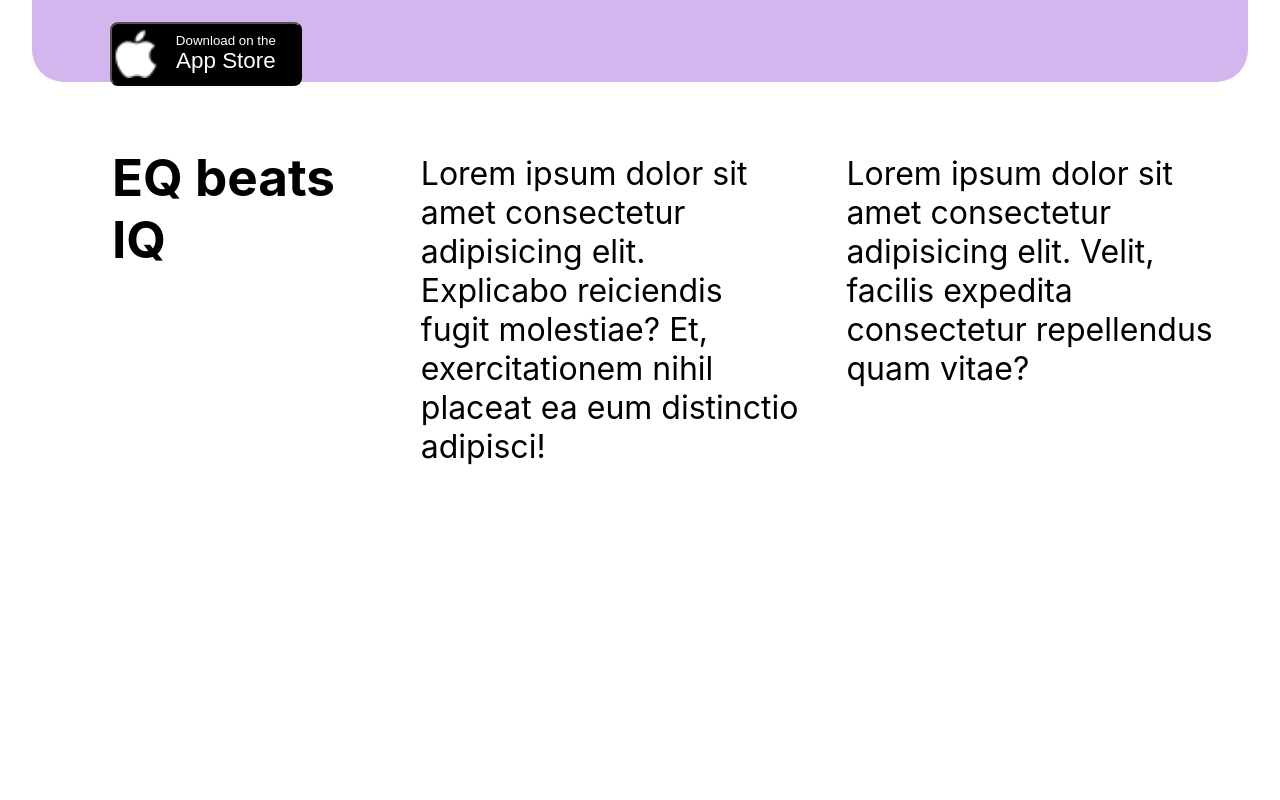
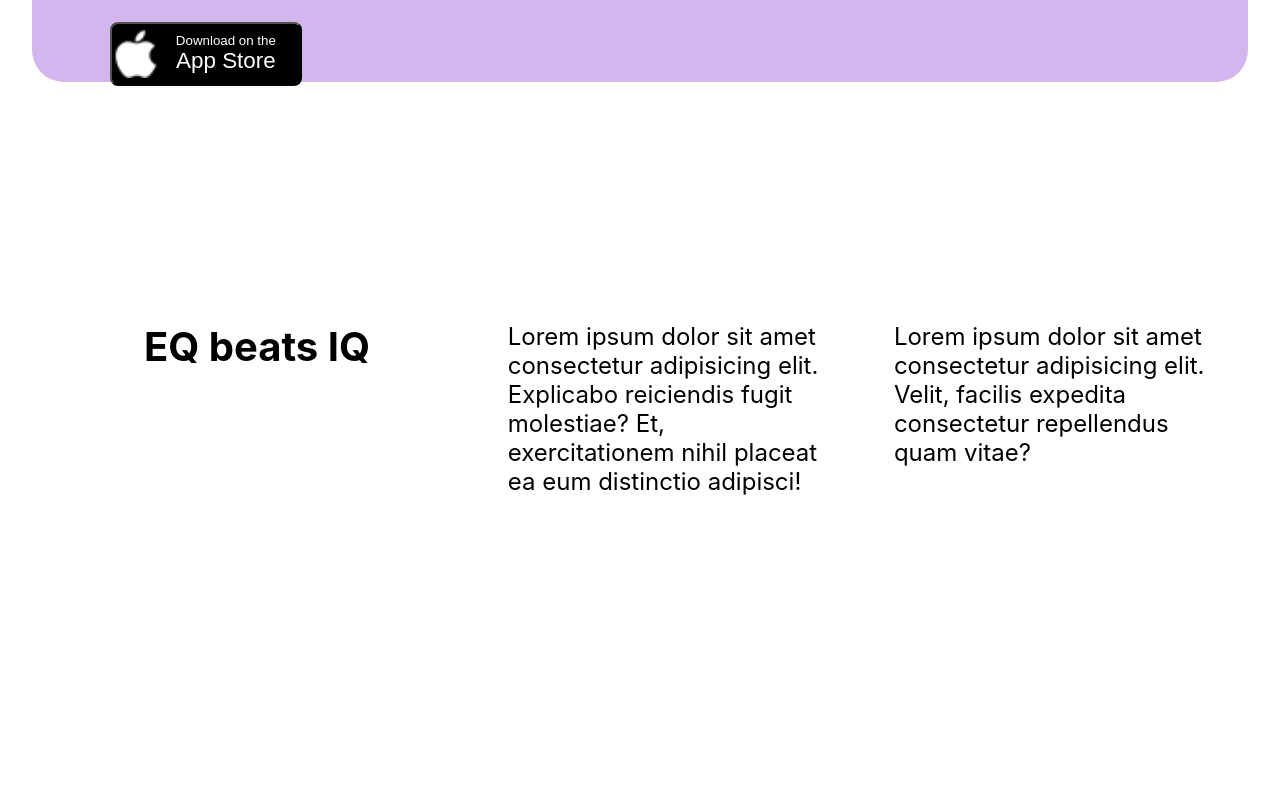
Before and after one commit to harshvg247/website-template, a React (Create React App) app: page / in a window 1280 px wide. Shown: the part 740-1540 px from the top of the page. Built offline with nearby package versions, Linux system fonts and the light colour scheme.

Commit message:
added and subtly styled section 6

```diff
--- a/src/App.js
+++ b/src/App.js
@@ -4,6 +4,7 @@ import Section2 from "./Section2";
 import Section3 from "./Section3";
 import Section4 from "./Section4";
 import Section5 from "./Section5";
+import Section6 from "./Section6";
 import Section11 from "./Section11";
 import { gsap } from "gsap";
 
@@ -16,6 +17,7 @@ function App() {
       <Section3 />
       <Section4 />
       <Section5 />
+      <Section6 />
       <Section11/>
 
     </div>
--- a/src/Section6.js
+++ b/src/Section6.js
@@ -1 +1,11 @@
-// be the best you with eq
+const Section6 = () => {
+    return (
+        <div id="section6">
+            <h3>Be the best EQ</h3>
+            <p>Lorem ipsum dolor sit amet consectetur adipisicing elit. Explicabo reiciendis fugit molestiae? Et, exercitationem nihil placeat ea eum distinctio adipisci!</p>
+            <p>Lorem ipsum dolor sit amet consectetur adipisicing elit. Velit, facilis expedita consectetur repellendus quam vitae?</p>
+        </div>
+     );
+}
+
+export default Section6;
--- a/src/index.css
+++ b/src/index.css
@@ -129,21 +129,23 @@ code {
   height: 90%;
 }
 /*Section2*/
-#section2{
-  margin: 2rem;
-  margin-top: 3rem;
+#section2, #section6{
+  margin: 15rem 0;
+  width: 100%;
+  box-sizing: border-box;
+  padding: 0 4rem;
   display: flex;
+  flex-direction: row;
+  column-gap: 4rem;
 }
-#section2 h3{
-  width: 30%;
-  padding: 1rem;
-  font-size: 3.2rem;
+#section2 h3, #section6 h3 {
+  width: 100%;
+  font-size: 2.5rem;
   padding-left: 5rem;
 }
-#section2 p{
-  width: 35%;
-  font-size: 2rem;
-  padding: 1.5rem;
+#section2 p, #section6 p{
+  width: 100%;
+  font-size: 1.5rem;
 }
 
 /*section 3*/
```
